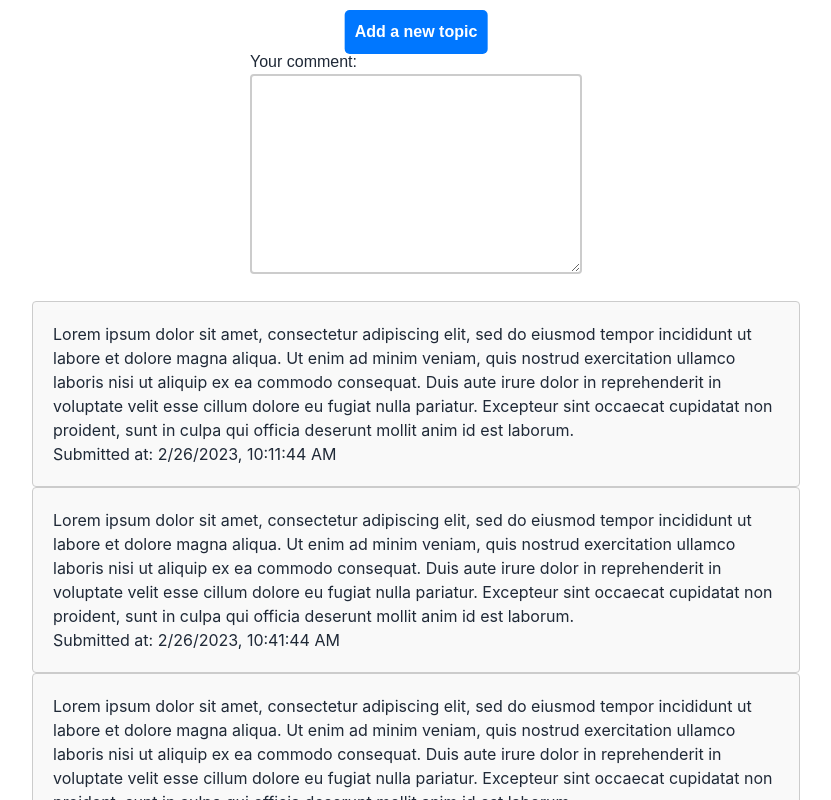
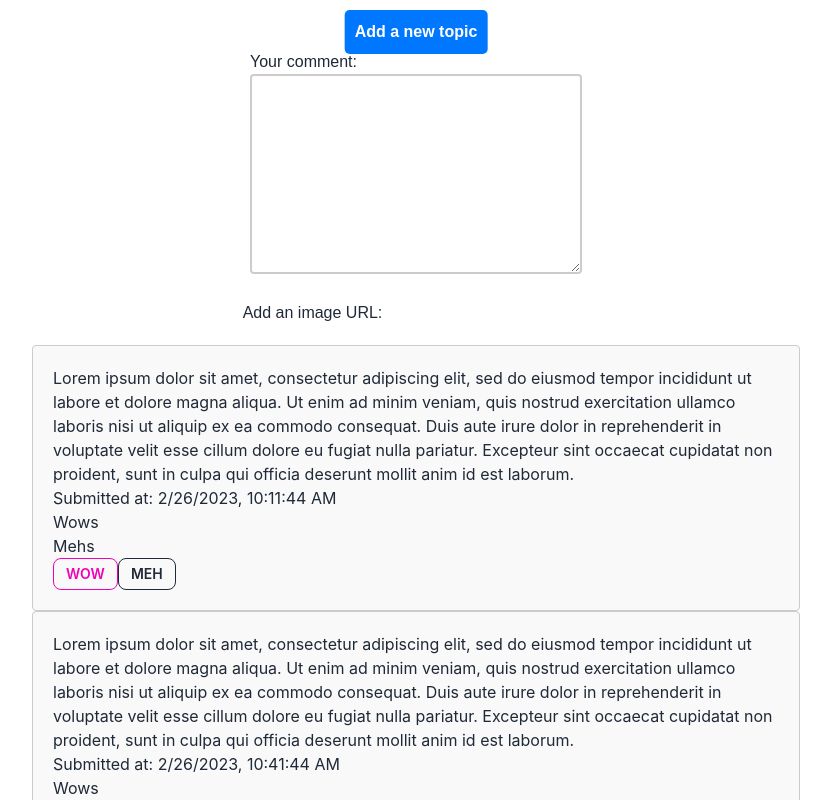
Before and after one commit to CodeOp-tech/final-project-fspt13-team-2, a React (Create React App) app in the folder client/: page / in a window 1280 px wide. Shown: the top 800 px of the page, without its empty margins (224-1055 px from the left). Built offline with nearby package versions, Linux system fonts and the light colour scheme.

Commit message:
voting buttons and url added by lucia, working on them

```diff
--- a/client/src/HomePage.js
+++ b/client/src/HomePage.js
@@ -5,21 +5,57 @@ import CommentsDisplay from './components/CommentsDisplay';
 export default function HomePage() {
     const [comments, setComments]= useState([
         {
+          id: 1,
           comment: 'Lorem ipsum dolor sit amet, consectetur adipiscing elit, sed do eiusmod tempor incididunt ut labore et dolore magna aliqua. Ut enim ad minim veniam, quis nostrud exercitation ullamco laboris nisi ut aliquip ex ea commodo consequat. Duis aute irure dolor in reprehenderit in voluptate velit esse cillum dolore eu fugiat nulla pariatur. Excepteur sint occaecat cupidatat non proident, sunt in culpa qui officia deserunt mollit anim id est laborum.',
           timestamp: Date.now() - 1000 * 60 * 60, // One hour ago
+          imageUrl: null,
+          wowCount: 0,
+          mehCount: 0
           },
         {
+          id: 2,
           comment: 'Lorem ipsum dolor sit amet, consectetur adipiscing elit, sed do eiusmod tempor incididunt ut labore et dolore magna aliqua. Ut enim ad minim veniam, quis nostrud exercitation ullamco laboris nisi ut aliquip ex ea commodo consequat. Duis aute irure dolor in reprehenderit in voluptate velit esse cillum dolore eu fugiat nulla pariatur. Excepteur sint occaecat cupidatat non proident, sunt in culpa qui officia deserunt mollit anim id est laborum.',
           timestamp: Date.now() - 1000 * 60 * 30, // Thirty minutes ago
+          imageUrl: null,
+          wowCount: 0,
+          mehCount: 0
         },
           {
+          id: 3,
           comment: 'Lorem ipsum dolor sit amet, consectetur adipiscing elit, sed do eiusmod tempor incididunt ut labore et dolore magna aliqua. Ut enim ad minim veniam, quis nostrud exercitation ullamco laboris nisi ut aliquip ex ea commodo consequat. Duis aute irure dolor in reprehenderit in voluptate velit esse cillum dolore eu fugiat nulla pariatur. Excepteur sint occaecat cupidatat non proident, sunt in culpa qui officia deserunt mollit anim id est laborum.',
           timestamp: Date.now() - 1000 * 60 * 15, // Fifteen minutes ago
+          imageUrl: null,
+          wowCount: 0,
+          mehCount: 0
         },
-    ])
+    ]);
 
     const handleAddComments = (newComment) => {
         setComments((state) => [...state, newComment]);
+      };
+
+    const handleWowClick = (comment) => {
+      setComments(comments.map((x) => {
+        if (x.id === comment.id)
+          return {
+            ...x,
+            wowCount: x.wowCount + 1,
+          };
+        return x;
+      })
+    );
+  };
+
+    const handleMehClick = (comment) => {
+      setComments(comments.map((x) => {
+        if (x.id === comment.id)
+          return {
+            ...x,
+            mehCount: x.mehCount + 1,
+          };
+        return x;
+      })
+    );
   };
 
     return (
@@ -29,7 +65,11 @@ export default function HomePage() {
         </div>
 
         <div>
-            <CommentsDisplay comments={comments}/>
+            <CommentsDisplay
+            comments={comments}
+            onWow={handleWowClick}
+            onMeh={handleMehClick}
+            />
         </div>
         </>
     )
--- a/client/src/components/CommentsCard.js
+++ b/client/src/components/CommentsCard.js
@@ -1,8 +1,17 @@
-export default function CommentsCard({ index, comment, timestamp }) {
+export default function CommentsCard({ comment, imageUrl, timestamp, onWow, onMeh }) {
+
     return (
-        <div key={index} className="comment-container">
+        <div className="comment-container">
             <p>{comment}</p>
+            {imageUrl && <img src={imageUrl} alt="comment-image" />}
             <p>Submitted at: {new Date(timestamp).toLocaleString()}</p>
-          </div>
-    )
+            <p>{onWow}Wows</p>
+            <p>{onMeh}Mehs</p>
+
+            <div className="vote-buttons">
+                <button className="btn btn-sm btn-outline btn-secondary" onClick={onWow}>Wow</button>
+                <button className="btn btn-sm btn-outline" onClick={onMeh}>Meh</button>
+            </div>
+        </div>
+        )
 }
--- a/client/src/components/CommentsDisplay.js
+++ b/client/src/components/CommentsDisplay.js
@@ -1,14 +1,17 @@
 import CommentsCard from "./CommentsCard"
 
-export default function CommentsDisplay({ comments }) {
+export default function CommentsDisplay({ comments, onWow, onMeh }) {
     return (
         <div>
         {/* Map through the comments array and render each comment card*/}
-        {comments.map((comment, index) => (
+        {comments.map((comment) => (
           <CommentsCard
-          key={index}
+          key={comment.id}
           comment={comment.comment}
           timestamp={comment.timestamp}
+          onWow={() => onWow(comment)}
+          onMeh={() => onMeh(comment)}
+          imageUrl={comment.imageUrl}
           />
         ))}
       </div>
--- a/client/src/components/Form.js
+++ b/client/src/components/Form.js
@@ -3,15 +3,31 @@ import React, { useState } from 'react';
 function Form({ onAdd }) {
   // Declare state variables for the comment
   const [comment, setComment] = useState('');
+  const [imageUrl, setImageUrl] = useState('');
+
+  // Declare function that generates unique ID for each new comment
+  const id = () => {
+    const dateString = Date.now().toString(36);
+    const randomness = Math.random().toString(36).substr(2);
+    return dateString + randomness;
+  };
 
   // Define a function to handle form submission
   const handleSubmit = (event) => {
     // Prevent the default form submission behavior
     event.preventDefault();
-    // Set the submitted comment to an object containing the comment and a timestamp
-    onAdd({ comment, timestamp: Date.now() });
+    // Set the submitted comment to an object containing the comment elements
+    onAdd({
+      id: id(),
+      comment,
+      timestamp: Date.now(),
+      imageUrl,
+      wowCount: 0,
+      mehCount: 0
+    });
     // Clear the comment and category values
     setComment('');
+    setImageUrl('');
   };
 
   // Define a function to handle changes to the comment input
@@ -29,6 +45,10 @@ function Form({ onAdd }) {
           Your comment:
           <textarea className="comment-textarea" value={comment} onChange={handleCommentChange} />
         </label>
+        <label className="comment-label">
+          Add an image URL:
+          <input type="text" value={imageUrl} onChange={(e) => setImageUrl(e.target.value)} />
+        </label>
         {/* Create a button to submit the form */}
         <button className="comment-button" type="submit">Add a new topic</button>
       </form>
```
Lines whose indentation alone changed are shown as unchanged.
